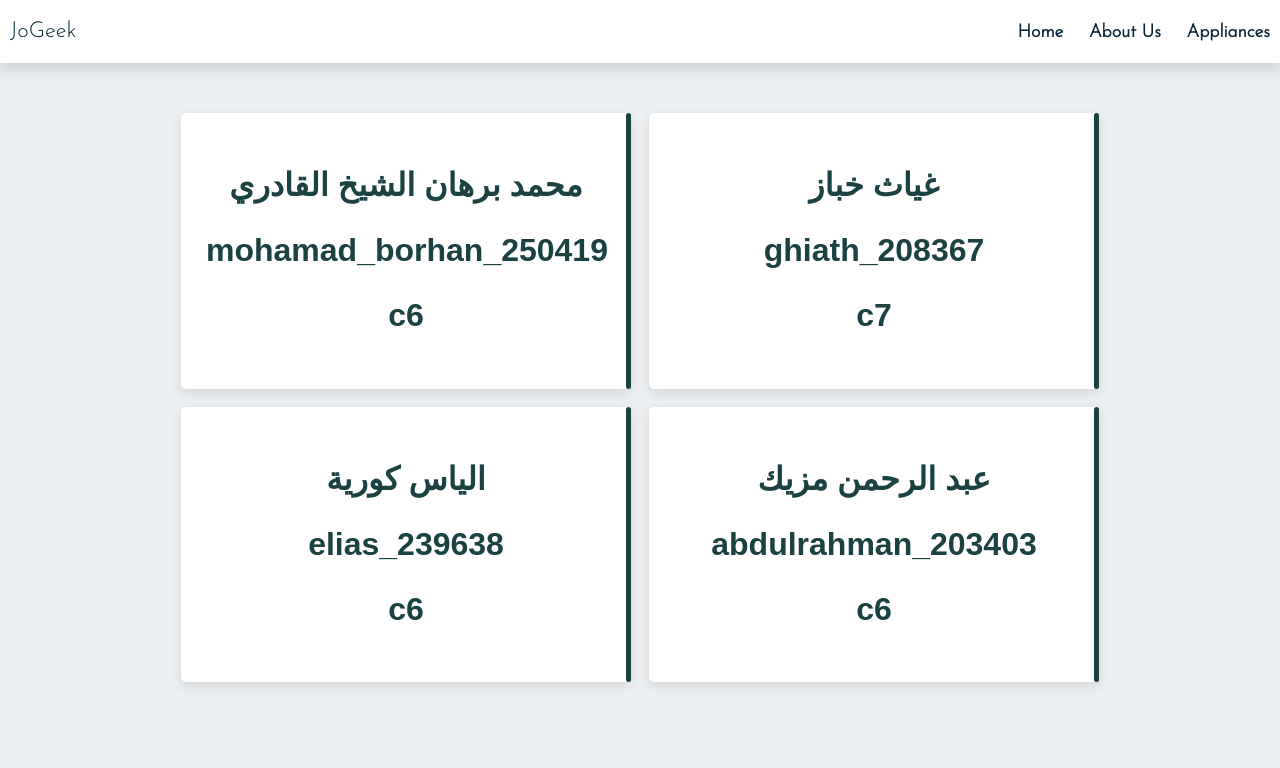
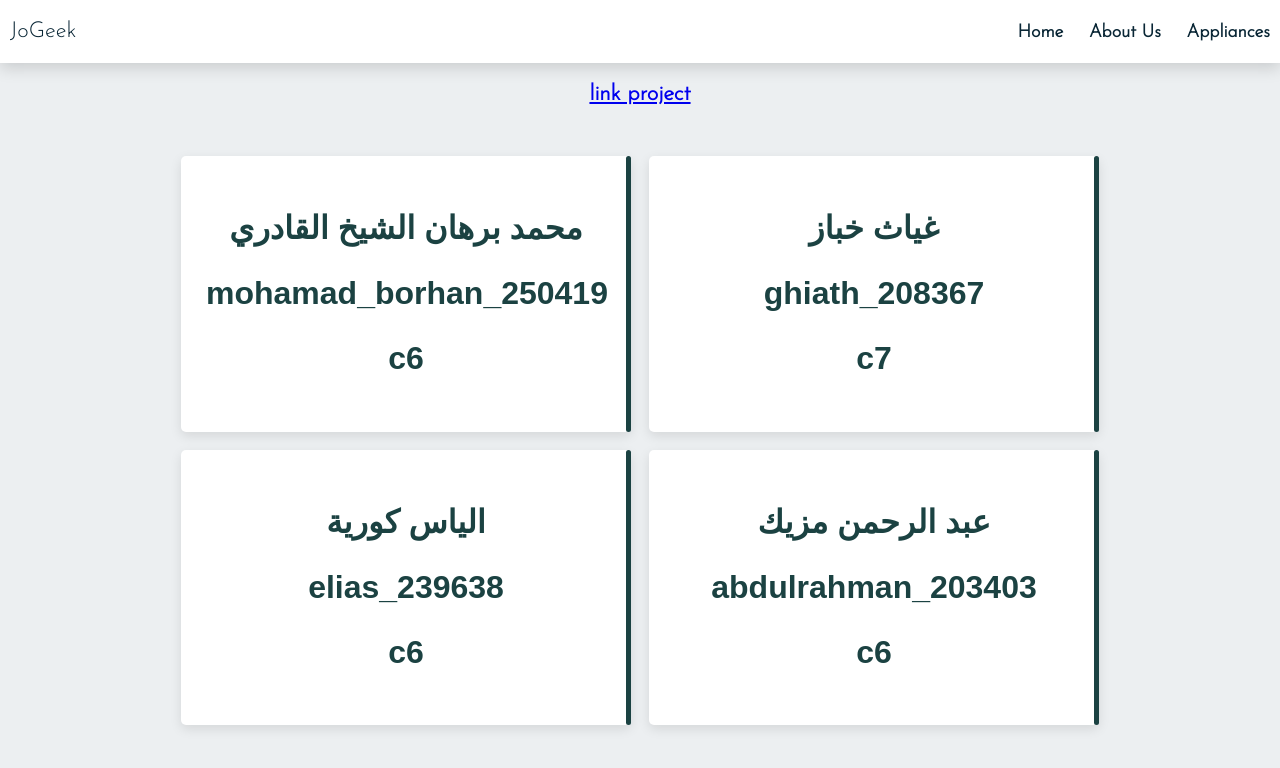
Before and after one commit to mhmdkhaz/borhanProject, a website: page index.html in a window 1280 px wide. Drawn offline with Linux system fonts and the light colour scheme.

Commit message:
add link project

```diff
--- a/index.html
+++ b/index.html
@@ -36,6 +36,11 @@
                 <a href="Appliances.html">Appliances</a>
             </div>
         </nav>
+        <!-- link -->
+        <div style="display: flex; justify-content: center; margin-top: 20px; font-weight: 700; text-decoration: none;">
+            <a href="https://mhmdkhaz.github.io/borhanProject/" style="direction: rtl; font-size: 22px; ">link
+                project</a>
+        </div>
         <!-- card -->
         <div class="flexGrid">
             <div class="card">
```
